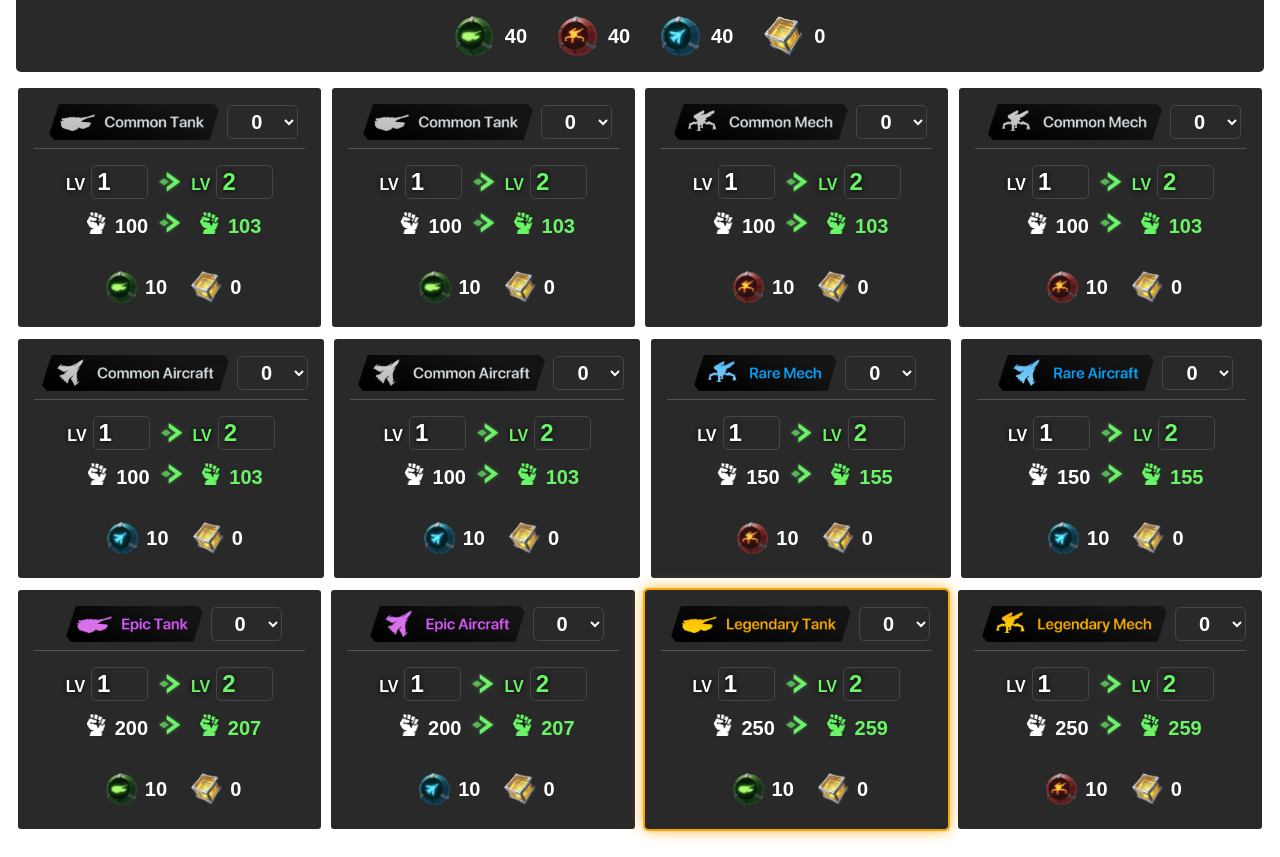
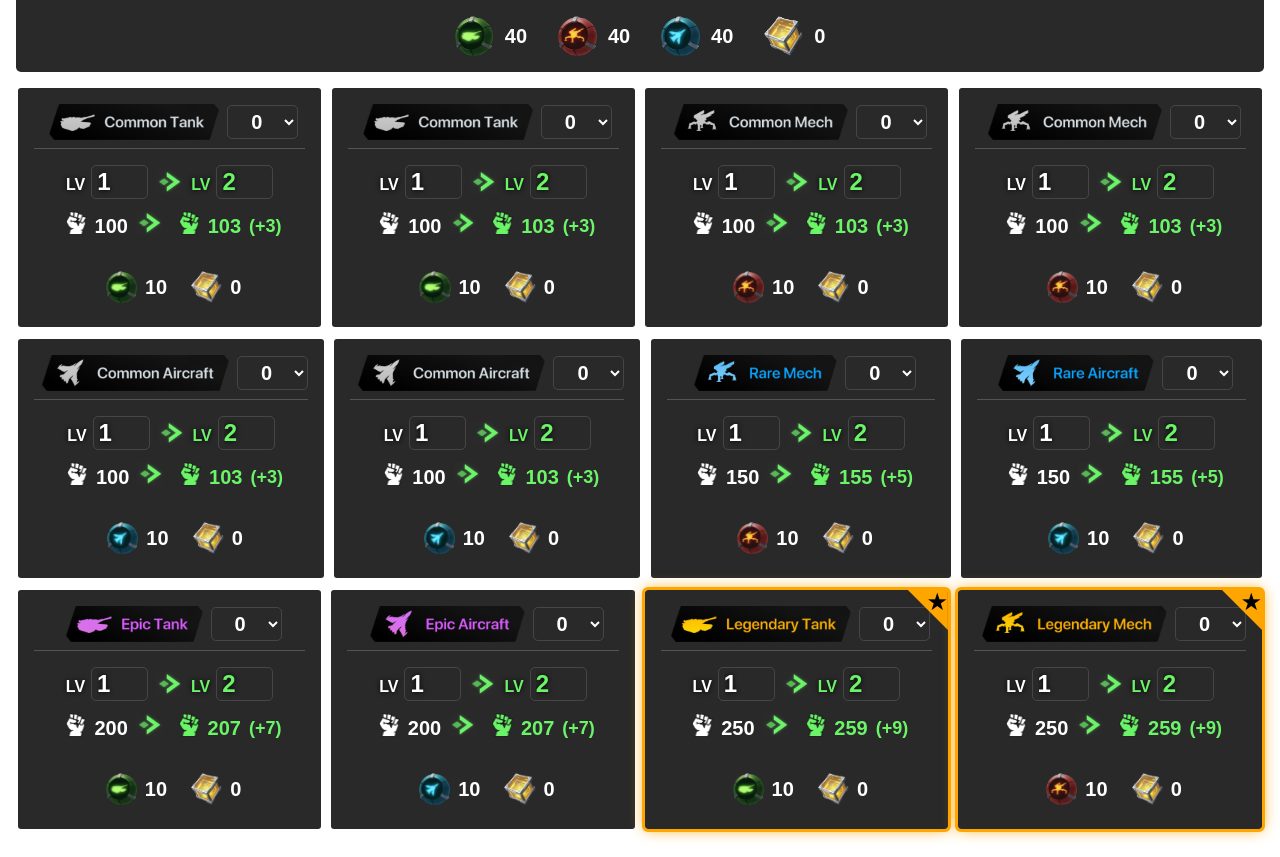
Before and after one commit to Ne3M/War_tooling, a plain HTML site: page dist/troops.html in a window 1280 px wide. Shown: the part 187-1044 px from the top of the page. Drawn offline with Linux system fonts and the light colour scheme.

Commit message:
Troops : better highlight + diff power

```diff
--- a/dist/script/troops_calculator/helpers.js
+++ b/dist/script/troops_calculator/helpers.js
@@ -13,15 +13,20 @@ const updateUnitCostLine = (currentUnit, recalculate = false) => {
     const cubeCostResult = currentUnit.querySelector('.total_cube_cost')
     const currentPowerResult = currentUnit.querySelector('.current_power')
     const newPowerResult = currentUnit.querySelector('.new_power')
+    const newPowerDiff = currentUnit.querySelector('.new_power_diff')
     const mercBonus = (currentUnit.querySelector('.merc_level_selector').value / 100) + 1
 
     const coreCost = troopsData[desiredLevel-1].totalCoreCost - troopsData[currentLevel-1].totalCoreCost
     const cubeCost = troopsData[desiredLevel-1].totalCubeCost - troopsData[currentLevel-1].totalCubeCost
+    const currentPower = Math.floor(troopsData[currentLevel-1].powerBase * rarityMultiplier[rarity] * mercBonus)
+    const nextPower = Math.floor(troopsData[desiredLevel-1].powerBase * rarityMultiplier[rarity] * mercBonus)
 
     coreCostResult.innerHTML = (coreCost > 0) ? coreCost : "0";
     cubeCostResult.innerHTML = (cubeCost > 0) ? cubeCost : "0";
-    currentPowerResult.innerHTML = Math.floor(troopsData[currentLevel-1].powerBase * rarityMultiplier[rarity] * mercBonus)
-    newPowerResult.innerHTML = Math.floor(troopsData[desiredLevel-1].powerBase * rarityMultiplier[rarity] * mercBonus)
+    currentPowerResult.innerHTML = currentPower
+    newPowerResult.innerHTML = nextPower
+    newPowerDiff.innerHTML = (nextPower - currentPower > 0) ? `(+${nextPower - currentPower})` : '';
+
 
     if (recalculate) updateTotalWarpower()
 }
@@ -33,7 +38,7 @@ const updateTotalWarpower = () => {
     let mechCoreCost = 0;
     let airCoreCost = 0;
     let cubeCost = 0;
-    let mostCubeEffectiveUnit;
+    let mostCubeEffectiveUnits = [];
     let mostCubeEffectiveCost = 9999;
 
     for(let unit of units){
@@ -46,16 +51,22 @@ const updateTotalWarpower = () => {
         cubeCost += parseInt(unit.querySelector('.total_cube_cost').innerHTML);
 
         const cubePerPower = getCubePerPower(unit)
-        if( cubePerPower < mostCubeEffectiveCost) {
-            mostCubeEffectiveUnit = unit;
+        if( cubePerPower === mostCubeEffectiveCost ) {
+            mostCubeEffectiveUnits.push(unit)
+            mostCubeEffectiveCost = cubePerPower;
+        } else if ( cubePerPower < mostCubeEffectiveCost ) {
+            mostCubeEffectiveUnits = [unit];
             mostCubeEffectiveCost = cubePerPower;
         }
     }
     // console.log({mostCubeEffectiveUnit, mostCubeEffectiveCost})
-    mostCubeEffectiveUnit.classList.add('most_effective')
+    for( let mostCubeEffectiveUnit of mostCubeEffectiveUnits) {
+        mostCubeEffectiveUnit.classList.add('most_effective')
+    }
 
     document.querySelector('.warpower .current_power').innerHTML = currentWarPower;
     document.querySelector('.warpower .new_power').innerHTML = futureWarPower;
+    document.querySelector('.warpower .new_power_diff').innerHTML = (futureWarPower - currentWarPower > 0) ? `(+${futureWarPower - currentWarPower})` : '';;
     document.querySelector('.warpower .upgrade_costs .total_tankcore_cost').innerHTML = tankCoreCost;
     document.querySelector('.warpower .upgrade_costs .total_mechcore_cost').innerHTML = mechCoreCost;
     document.querySelector('.warpower .upgrade_costs .total_aircore_cost').innerHTML = airCoreCost;
@@ -63,8 +74,12 @@ const updateTotalWarpower = () => {
 }
 
 const getCubePerPower = (unit) => {
+
     const rarity = unit.dataset.rarity
+    const currentLevel = parseInt(unit.querySelector('.unit_level input').value)
     const desiredLevel = parseInt(unit.querySelector('.unit_level input:last-of-type').value)
+
+    if(currentLevel >= desiredLevel) return 9999
 
     const plus10LvlCost = troopsData[desiredLevel+9].totalCubeCost - troopsData[desiredLevel-1].totalCubeCost
     const plus10LvlPower = Math.floor(troopsData[desiredLevel+9].powerBase * rarityMultiplier[rarity]) - Math.floor(troopsData[desiredLevel-1].powerBase * rarityMultiplier[rarity])
--- a/dist/style/style.css
+++ b/dist/style/style.css
@@ -306,7 +306,22 @@ body {
 }
 .unit.most_effective {
   box-shadow: 0 0 15px orange;
-  outline: 2px orange solid
+  outline: 3px orange solid;
+  position: relative;
+}
+.unit.most_effective:after{
+  content: "★";
+  font-size: 1.5rem;
+  line-height: 1;
+  text-align: right;
+  color: #000;
+  position: absolute;
+  top: 0;
+  right: 0;
+  width: 2.5rem;
+  height: 2.5rem;
+  background: orange;
+  clip-path: polygon(100% 0, 0 0, 100% 100%);
 }
 
 .unit img {
@@ -395,8 +410,14 @@ body {
   height: 2rem;
   line-height: 2.4rem;
 }
+
 .power_up .new_power {
   color: #6bf468;
+}
+.power_up .new_power_diff {
+  color: #6bf468;
+  font-size: 1.125rem;
+  margin-left: .5rem;
 }
 
 .upgrade_costs {
--- a/dist/troops.html
+++ b/dist/troops.html
@@ -31,6 +31,7 @@
                 <span><img src="images/arrow.png" width="46" height="41"></span>
                 <img src="images/power_up.png" alt="">
                 <span class="power_value new_power">0</span>
+                <span class="power_value new_power_diff"></span>
             </div>
             <div class="upgrade_costs">
                 <img src="images/tank_core.png" width="66" height="68" alt="">
@@ -76,10 +77,11 @@
                 </div>
                 <div class="power_up">
                     <img src="images/power.png" width="66" height="68" alt="">
-                    <span class="power_value current_power">1250</span>
+                    <span class="power_value current_power"></span>
                     <span><img src="images/arrow.png" width="46" height="41"></span>
                     <img src="images/power_up.png" alt="">
-                    <span class="power_value new_power">1355</span>
+                    <span class="power_value new_power"></span>
+                    <span class="power_value new_power_diff"></span>
                 </div>
                 <div class="upgrade_costs">
                     <img src="images/tank_core.png" width="66" height="68" alt="">
@@ -113,10 +115,11 @@
                 </div>
                 <div class="power_up">
                     <img src="images/power.png" width="66" height="68" alt="">
-                    <span class="power_value current_power">1250</span>
+                    <span class="power_value current_power"></span>
                     <span><img src="images/arrow.png" width="46" height="41"></span>
                     <img src="images/power_up.png" alt="">
-                    <span class="power_value new_power">1355</span>
+                    <span class="power_value new_power"></span>
+                    <span class="power_value new_power_diff"></span>
                 </div>
                 <div class="upgrade_costs">
                     <img src="images/tank_core.png" width="66" height="68" alt="">
@@ -150,10 +153,11 @@
                 </div>
                 <div class="power_up">
                     <img src="images/power.png" width="66" height="68" alt="">
-                    <span class="power_value current_power">1250</span>
+                    <span class="power_value current_power"></span>
                     <span><img src="images/arrow.png" width="46" height="41"></span>
                     <img src="images/power_up.png" alt="">
-                    <span class="power_value new_power">1355</span>
+                    <span class="power_value new_power"></span>
+                    <span class="power_value new_power_diff"></span>
                 </div>
                 <div class="upgrade_costs">
                     <img src="images/mech_core.png" width="66" height="68" alt="">
@@ -187,10 +191,11 @@
                 </div>
                 <div class="power_up">
                     <img src="images/power.png" width="66" height="68" alt="">
-                    <span class="power_value current_power">1250</span>
+                    <span class="power_value current_power"></span>
                     <span><img src="images/arrow.png" width="46" height="41"></span>
                     <img src="images/power_up.png" alt="">
-                    <span class="power_value new_power">1355</span>
+                    <span class="power_value new_power"></span>
+                    <span class="power_value new_power_diff"></span>
                 </div>
                 <div class="upgrade_costs">
                     <img src="images/mech_core.png" width="66" height="68" alt="">
@@ -224,10 +229,11 @@
                 </div>
                 <div class="power_up">
                     <img src="images/power.png" width="66" height="68" alt="">
-                    <span class="power_value current_power">1250</span>
+                    <span class="power_value current_power"></span>
                     <span><img src="images/arrow.png" width="46" height="41"></span>
                     <img src="images/power_up.png" alt="">
-                    <span class="power_value new_power">1355</span>
+                    <span class="power_value new_power"></span>
+                    <span class="power_value new_power_diff"></span>
                 </div>
                 <div class="upgrade_costs">
                     <img src="images/air_core.png" width="66" height="68" alt="">
@@ -261,10 +267,11 @@
                 </div>
                 <div class="power_up">
                     <img src="images/power.png" width="66" height="68" alt="">
-                    <span class="power_value current_power">1250</span>
+                    <span class="power_value current_power"></span>
                     <span><img src="images/arrow.png" width="46" height="41"></span>
                     <img src="images/power_up.png" alt="">
-                    <span class="power_value new_power">1355</span>
+                    <span class="power_value new_power"></span>
+                    <span class="power_value new_power_diff"></span>
                 </div>
                 <div class="upgrade_costs">
                     <img src="images/air_core.png" width="66" height="68" alt="">
@@ -299,10 +306,11 @@
                 </div>
                 <div class="power_up">
                     <img src="images/power.png" width="66" height="68" alt="">
-                    <span class="power_value current_power">1250</span>
+                    <span class="power_value current_power"></span>
                     <span><img src="images/arrow.png" width="46" height="41"></span>
                     <img src="images/power_up.png" alt="">
-                    <span class="power_value new_power">1355</span>
+                    <span class="power_value new_power"></span>
+                    <span class="power_value new_power_diff"></span>
                 </div>
                 <div class="upgrade_costs">
                     <img src="images/tank_core.png" width="66" height="68" alt="">
@@ -336,10 +344,11 @@
                 </div>
                 <div class="power_up">
                     <img src="images/power.png" width="66" height="68" alt="">
-                    <span class="power_value current_power">1250</span>
+                    <span class="power_value current_power"></span>
                     <span><img src="images/arrow.png" width="46" height="41"></span>
                     <img src="images/power_up.png" alt="">
-                    <span class="power_value new_power">1355</span>
+                    <span class="power_value new_power"></span>
+                    <span class="power_value new_power_diff"></span>
                 </div>
                 <div class="upgrade_costs">
                     <img src="images/tank_core.png" width="66" height="68" alt="">
@@ -373,10 +382,11 @@
                 </div>
                 <div class="power_up">
                     <img src="images/power.png" width="66" height="68" alt="">
-                    <span class="power_value current_power">1250</span>
+                    <span class="power_value current_power"></span>
                     <span><img src="images/arrow.png" width="46" height="41"></span>
                     <img src="images/power_up.png" alt="">
-                    <span class="power_value new_power">1355</span>
+                    <span class="power_value new_power"></span>
+                    <span class="power_value new_power_diff"></span>
                 </div>
                 <div class="upgrade_costs">
                     <img src="images/mech_core.png" width="66" height="68" alt="">
@@ -410,10 +420,11 @@
                 </div>
                 <div class="power_up">
                     <img src="images/power.png" width="66" height="68" alt="">
-                    <span class="power_value current_power">1250</span>
+                    <span class="power_value current_power"></span>
                     <span><img src="images/arrow.png" width="46" height="41"></span>
                     <img src="images/power_up.png" alt="">
-                    <span class="power_value new_power">1355</span>
+                    <span class="power_value new_power"></span>
+                    <span class="power_value new_power_diff"></span>
                 </div>
                 <div class="upgrade_costs">
                     <img src="images/air_core.png" width="66" height="68" alt="">
@@ -448,10 +459,11 @@
                 </div>
                 <div class="power_up">
                     <img src="images/power.png" width="66" height="68" alt="">
-                    <span class="power_value current_power">1250</span>
+                    <span class="power_value current_power"></span>
                     <span><img src="images/arrow.png" width="46" height="41"></span>
                     <img src="images/power_up.png" alt="">
-                    <span class="power_value new_power">1355</span>
+                    <span class="power_value new_power"></span>
+                    <span class="power_value new_power_diff"></span>
                 </div>
                 <div class="upgrade_costs">
                     <img src="images/tank_core.png" width="66" height="68" alt="">
@@ -485,10 +497,11 @@
                 </div>
                 <div class="power_up">
                     <img src="images/power.png" width="66" height="68" alt="">
-                    <span class="power_value current_power">1250</span>
+                    <span class="power_value current_power"></span>
                     <span><img src="images/arrow.png" width="46" height="41"></span>
                     <img src="images/power_up.png" alt="">
-                    <span class="power_value new_power">1355</span>
+                    <span class="power_value new_power"></span>
+                    <span class="power_value new_power_diff"></span>
                 </div>
                 <div class="upgrade_costs">
                     <img src="images/mech_core.png" width="66" height="68" alt="">
@@ -522,10 +535,11 @@
                 </div>
                 <div class="power_up">
                     <img src="images/power.png" width="66" height="68" alt="">
-                    <span class="power_value current_power">1250</span>
+                    <span class="power_value current_power"></span>
                     <span><img src="images/arrow.png" width="46" height="41"></span>
                     <img src="images/power_up.png" alt="">
-                    <span class="power_value new_power">1355</span>
+                    <span class="power_value new_power"></span>
+                    <span class="power_value new_power_diff"></span>
                 </div>
                 <div class="upgrade_costs">
                     <img src="images/mech_core.png" width="66" height="68" alt="">
@@ -559,10 +573,11 @@
                 </div>
                 <div class="power_up">
                     <img src="images/power.png" width="66" height="68" alt="">
-                    <span class="power_value current_power">1250</span>
+                    <span class="power_value current_power"></span>
                     <span><img src="images/arrow.png" width="46" height="41"></span>
                     <img src="images/power_up.png" alt="">
-                    <span class="power_value new_power">1355</span>
+                    <span class="power_value new_power"></span>
+                    <span class="power_value new_power_diff"></span>
                 </div>
                 <div class="upgrade_costs">
                     <img src="images/air_core.png" width="66" height="68" alt="">
@@ -597,10 +612,11 @@
                 </div>
                 <div class="power_up">
                     <img src="images/power.png" width="66" height="68" alt="">
-                    <span class="power_value current_power">1250</span>
+                    <span class="power_value current_power"></span>
                     <span><img src="images/arrow.png" width="46" height="41"></span>
                     <img src="images/power_up.png" alt="">
-                    <span class="power_value new_power">1355</span>
+                    <span class="power_value new_power"></span>
+                    <span class="power_value new_power_diff"></span>
                 </div>
                 <div class="upgrade_costs">
                     <img src="images/tank_core.png" width="66" height="68" alt="">
@@ -634,10 +650,11 @@
                 </div>
                 <div class="power_up">
                     <img src="images/power.png" width="66" height="68" alt="">
-                    <span class="power_value current_power">1250</span>
+                    <span class="power_value current_power"></span>
                     <span><img src="images/arrow.png" width="46" height="41"></span>
                     <img src="images/power_up.png" alt="">
-                    <span class="power_value new_power">1355</span>
+                    <span class="power_value new_power"></span>
+                    <span class="power_value new_power_diff"></span>
                 </div>
                 <div class="upgrade_costs">
                     <img src="images/mech_core.png" width="66" height="68" alt="">
@@ -671,10 +688,11 @@
                 </div>
                 <div class="power_up">
                     <img src="images/power.png" width="66" height="68" alt="">
-                    <span class="power_value current_power">1250</span>
+                    <span class="power_value current_power"></span>
                     <span><img src="images/arrow.png" width="46" height="41"></span>
                     <img src="images/power_up.png" alt="">
-                    <span class="power_value new_power">1355</span>
+                    <span class="power_value new_power"></span>
+                    <span class="power_value new_power_diff"></span>
                 </div>
                 <div class="upgrade_costs">
                     <img src="images/air_core.png" width="66" height="68" alt="">
@@ -708,10 +726,11 @@
                 </div>
                 <div class="power_up">
                     <img src="images/power.png" width="66" height="68" alt="">
-                    <span class="power_value current_power">1250</span>
+                    <span class="power_value current_power"></span>
                     <span><img src="images/arrow.png" width="46" height="41"></span>
                     <img src="images/power_up.png" alt="">
-                    <span class="power_value new_power">1355</span>
+                    <span class="power_value new_power"></span>
+                    <span class="power_value new_power_diff"></span>
                 </div>
                 <div class="upgrade_costs">
                     <img src="images/air_core.png" width="66" height="68" alt="">
```
